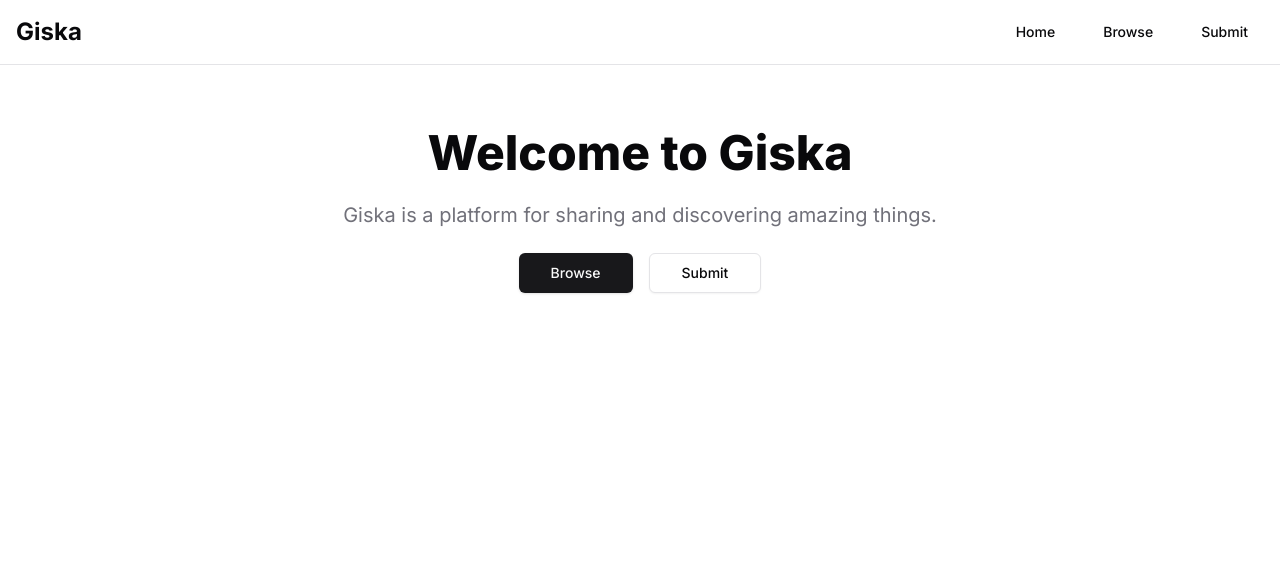
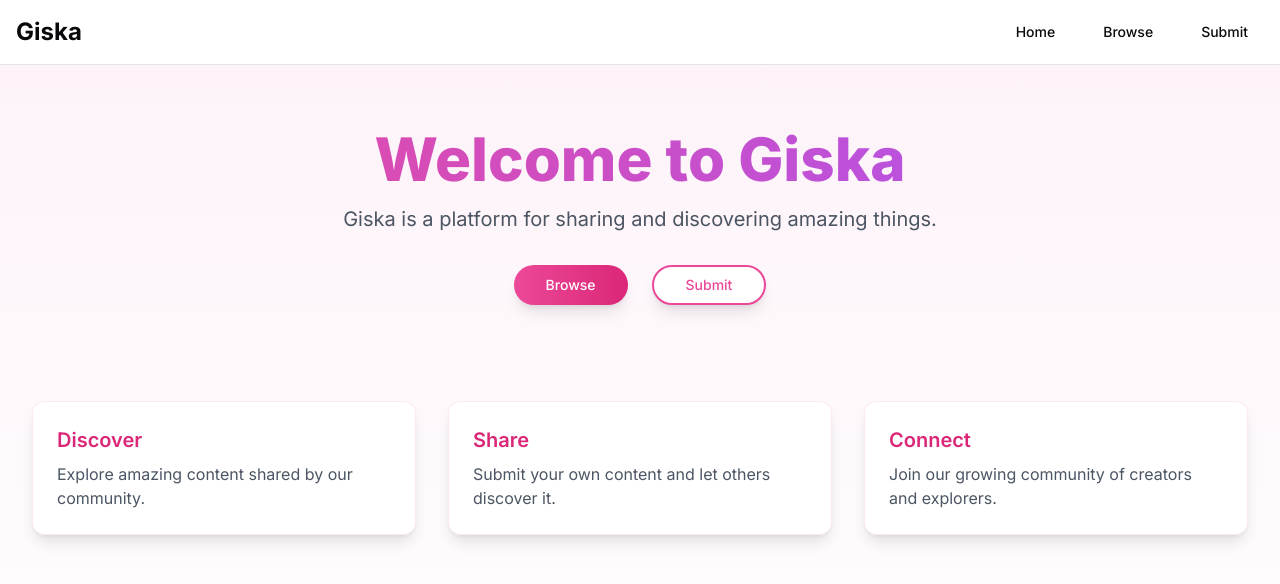
Before and after one commit to webidare/Giska, a Next.js app: page / in a window 1280 px wide. Shown: the top 584 px of the page. Built offline with nearby package versions, Linux system fonts and the light colour scheme.

Commit message:
Update page.tsx

```diff
--- a/app/page.tsx
+++ b/app/page.tsx
@@ -1,29 +1,70 @@
 // app/page.tsx
-
 import Link from 'next/link'
 import { Button } from "@/components/ui/button"
 import Navigation from "./components/navigation"
+import { Card, CardContent } from "@/components/ui/card"
 
 export default function Home() {
   return (
-    <div className="min-h-screen bg-background">
+    <div className="min-h-screen bg-gradient-to-b from-pink-50 to-white dark:from-pink-950 dark:to-gray-900">
       <Navigation />
-      <main className="container mx-auto px-4 py-16">
-        <div className="text-center space-y-6">
-          <h1 className="text-5xl font-extrabold">Welcome to Giska</h1>
-          <p className="text-xl text-muted-foreground max-w-2xl mx-auto">
-            Giska is a platform for sharing and discovering amazing things.
-          </p>
-          <div className="flex justify-center space-x-4">
-            <Button asChild size="lg">
+      <main className="max-w-7xl mx-auto px-4 sm:px-6 lg:px-8 py-16">
+        <div className="text-center space-y-8">
+          <div className="space-y-4">
+            <h1 className="text-5xl md:text-6xl font-extrabold bg-gradient-to-r from-pink-500 to-purple-500 text-transparent bg-clip-text">
+              Welcome to Giska
+            </h1>
+            <p className="text-xl text-gray-600 dark:text-gray-300 max-w-2xl mx-auto">
+              Giska is a platform for sharing and discovering amazing things.
+            </p>
+          </div>
+
+          <div className="flex flex-col sm:flex-row justify-center gap-4 sm:gap-6">
+            <Button
+              asChild
+              size="lg"
+              className="bg-gradient-to-r from-pink-500 to-pink-600 hover:from-pink-600 hover:to-pink-700 text-white px-8 py-3 rounded-full shadow-lg hover:shadow-xl transition-all duration-200"
+            >
               <Link href="/browse">Browse</Link>
             </Button>
-            <Button asChild size="lg" variant="outline">
+            <Button
+              asChild
+              size="lg"
+              variant="outline"
+              className="border-2 border-pink-500 text-pink-500 hover:bg-pink-50 px-8 py-3 rounded-full shadow-lg hover:shadow-xl transition-all duration-200"
+            >
               <Link href="/submit">Submit</Link>
             </Button>
           </div>
         </div>
+
+        <div className="mt-24 grid grid-cols-1 md:grid-cols-2 lg:grid-cols-3 gap-8">
+          <Card className="transform hover:scale-105 transition-transform duration-200 shadow-lg hover:shadow-xl border-pink-100">
+            <CardContent className="p-6">
+              <h3 className="text-xl font-semibold mb-2 text-pink-600">Discover</h3>
+              <p className="text-gray-600 dark:text-gray-300">
+                Explore amazing content shared by our community.
+              </p>
+            </CardContent>
+          </Card>
+          <Card className="transform hover:scale-105 transition-transform duration-200 shadow-lg hover:shadow-xl border-pink-100">
+            <CardContent className="p-6">
+              <h3 className="text-xl font-semibold mb-2 text-pink-600">Share</h3>
+              <p className="text-gray-600 dark:text-gray-300">
+                Submit your own content and let others discover it.
+              </p>
+            </CardContent>
+          </Card>
+          <Card className="transform hover:scale-105 transition-transform duration-200 shadow-lg hover:shadow-xl border-pink-100 md:col-span-2 lg:col-span-1">
+            <CardContent className="p-6">
+              <h3 className="text-xl font-semibold mb-2 text-pink-600">Connect</h3>
+              <p className="text-gray-600 dark:text-gray-300">
+                Join our growing community of creators and explorers.
+              </p>
+            </CardContent>
+          </Card>
+        </div>
       </main>
     </div>
-  )
+  );
 }
```
